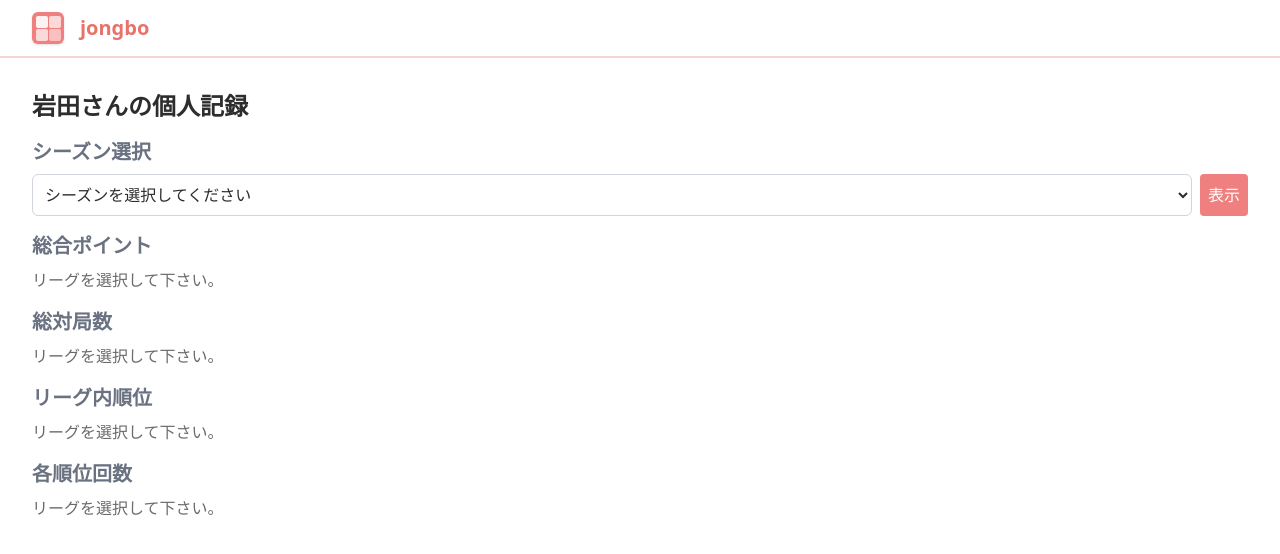
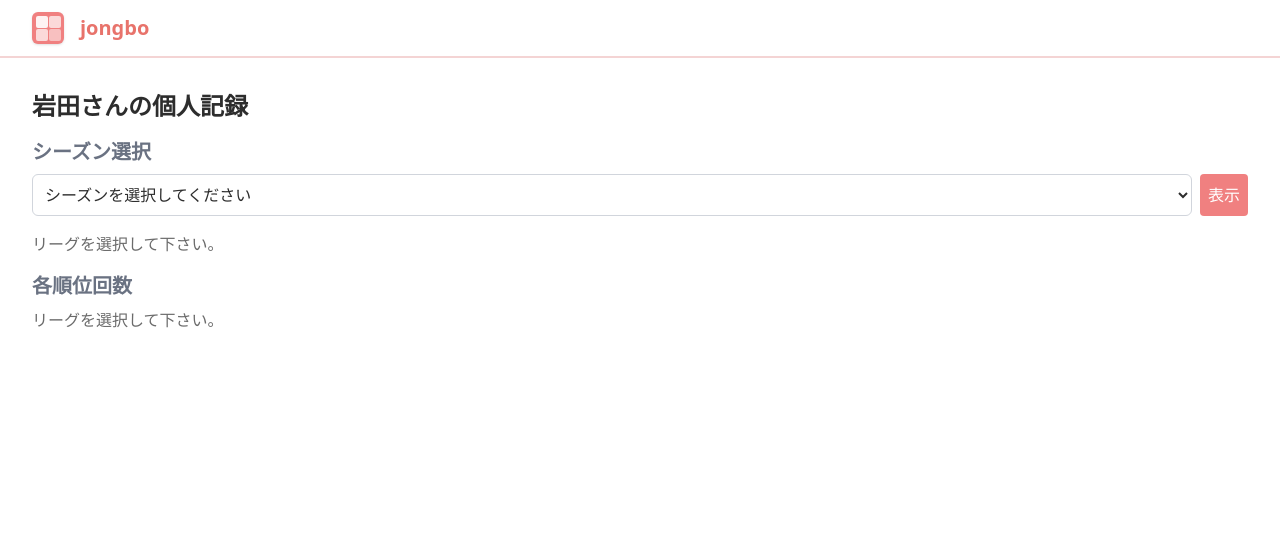
Before and after one commit to tatsuyano9/mahjong-record-app, a Next.js app: page /personal-record in a window 1280 px wide. Shown: the top 554 px of the page. Built offline with nearby package versions, Linux system fonts and the light colour scheme.

Commit message:
個人成績UIブラッシュアップ

```diff
--- a/src/app/personal-record/page.tsx
+++ b/src/app/personal-record/page.tsx
@@ -6,6 +6,7 @@ import Header from "@/components/common/container/header";
 import { LeagueSelectDefaultMessage } from "@/components/pages/personal-record/league-select-default-message";
 
 import { usePersonalRecord } from "./hooks";
+import { PersonalRecordCard } from "./personal-record-card";
 
 const PersonalRecordPage: React.FC = () => {
   const {
@@ -50,36 +51,34 @@ const PersonalRecordPage: React.FC = () => {
             </div>
           </div>
         </div>
-        <div className="flex flex-col gap-2">
-          <div className="font-bold text-xl text-gray-500">総合ポイント</div>
-          {selectedLeagueSeasonMember?.totalPoints ? (
-            <div className="text-lg font-bold text-text-dark">
-              {selectedLeagueSeasonMember.totalPoints} pt
-            </div>
-          ) : (
-            <LeagueSelectDefaultMessage />
-          )}
-        </div>
-        <div className="flex flex-col gap-2">
-          <div className="font-bold text-xl text-gray-500">総対局数</div>
-          {selectedLeagueSeasonMember?.gamesPlayed ? (
-            <div className="text-lg font-bold text-text-dark">
-              {selectedLeagueSeasonMember.gamesPlayed} 戦
-            </div>
-          ) : (
-            <LeagueSelectDefaultMessage />
-          )}
-        </div>
-        <div className="flex flex-col gap-2">
-          <div className="font-bold text-xl text-gray-500">リーグ内順位</div>
-          {selectedLeagueSeasonMember?.rank ? (
-            <div className="text-lg font-bold text-text-dark">
-              {selectedLeagueSeasonMember.rank} 位
-            </div>
-          ) : (
-            <LeagueSelectDefaultMessage />
-          )}
-        </div>
+
+        {selectedLeagueSeasonMember ? (
+          <div className="grid grid-cols-2 gap-3 mt-1">
+            <PersonalRecordCard
+              title="総対戦数"
+              value={selectedLeagueSeasonMember.gamesPlayed}
+              unit="戦"
+            />
+            <PersonalRecordCard
+              title="総合pt"
+              value={selectedLeagueSeasonMember.totalPoints}
+              unit="pt"
+            />
+            <PersonalRecordCard
+              title="平均順位"
+              value={selectedLeagueSeasonMember.averageRank}
+              unit="位"
+            />
+            <PersonalRecordCard
+              title="連対率"
+              value={selectedLeagueSeasonMember.top2Rate}
+              unit="%"
+            />
+          </div>
+        ) : (
+          <LeagueSelectDefaultMessage />
+        )}
+
         <div className="flex flex-col gap-2">
           <div className="font-bold text-xl text-gray-500">各順位回数</div>
           {selectedLeagueSeasonMember?.numberOfEachOrder ? (
--- /dev/null
+++ b/src/app/personal-record/personal-record-card/index.tsx
@@ -0,0 +1,42 @@
+import * as React from "react";
+
+interface PersonalRecordCardProps {
+  title: string;
+  value: string | number | null; // null を許容するように変更
+  unit?: string;
+  description?: string; // 説明を追加することも可能
+}
+
+export const PersonalRecordCard: React.FC<PersonalRecordCardProps> = ({
+  title,
+  value,
+  unit,
+  description,
+}) => {
+  return (
+    <div className="flex flex-col items-center justify-center p-6 bg-gradient-to-br from-white to-gray-50 rounded-xl shadow-xl border border-gray-100 transform transition-transform duration-300 hover:scale-105">
+      <p className="text-sm font-semibold text-gray-400 mb-2">{title}</p>
+      <h3 className="text-3xl font-extrabold text-slate-700 tracking-tight">
+        {value !== null && value !== undefined ? (
+          <>
+            {title === "総対戦数" && typeof value === "number"
+              ? Math.floor(value) // 総対局数のみ整数に変換
+              : typeof value === "number"
+                ? value.toFixed(2) // それ以外の数値は小数点以下2桁
+                : value}
+            {unit && (
+              <span className="text-xl font-semibold text-brand-500 ml-1">
+                {unit}
+              </span>
+            )}
+          </>
+        ) : (
+          <span className="text-3xl text-gray-400">-</span>
+        )}
+      </h3>
+      {description && (
+        <p className="mt-2 text-xs text-gray-400 text-center">{description}</p>
+      )}
+    </div>
+  );
+};
```
Also changed, not shown: src/app/personal-record/hooks/index.ts (+1 -6 lines).
